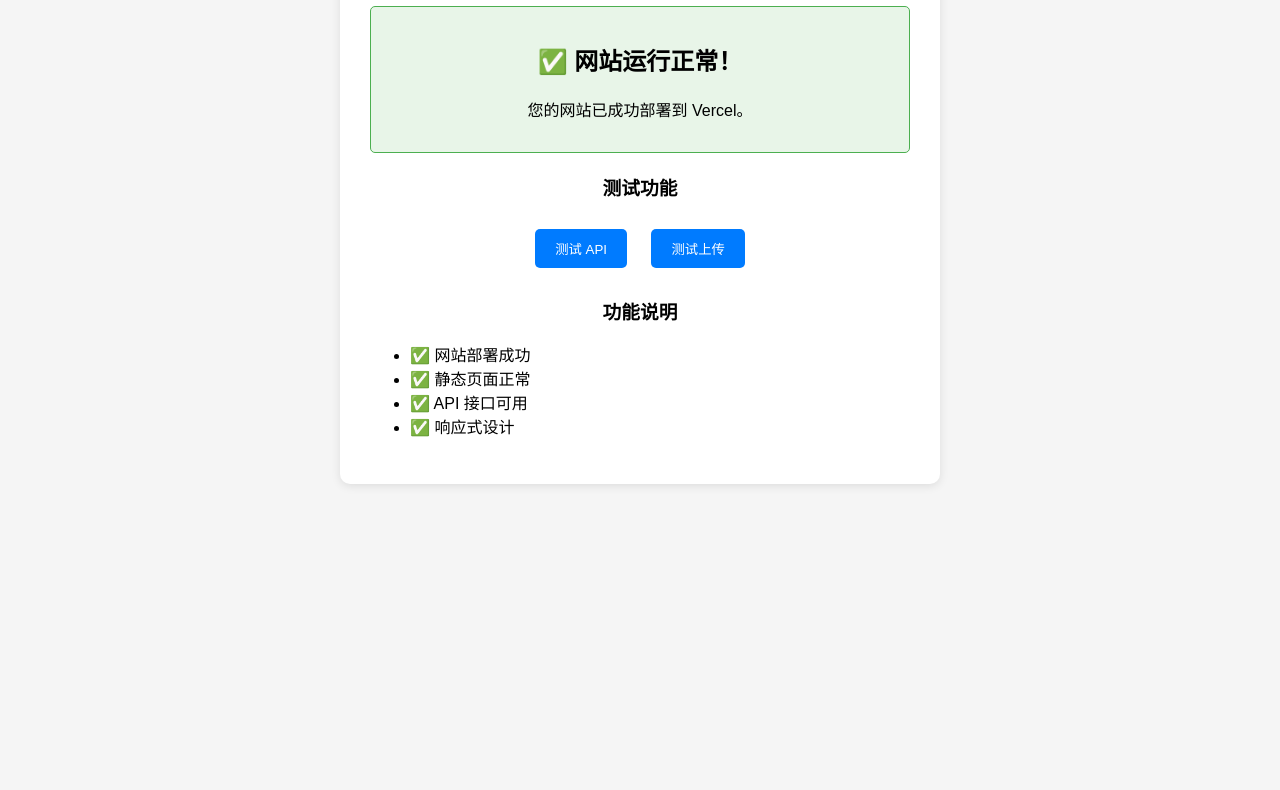
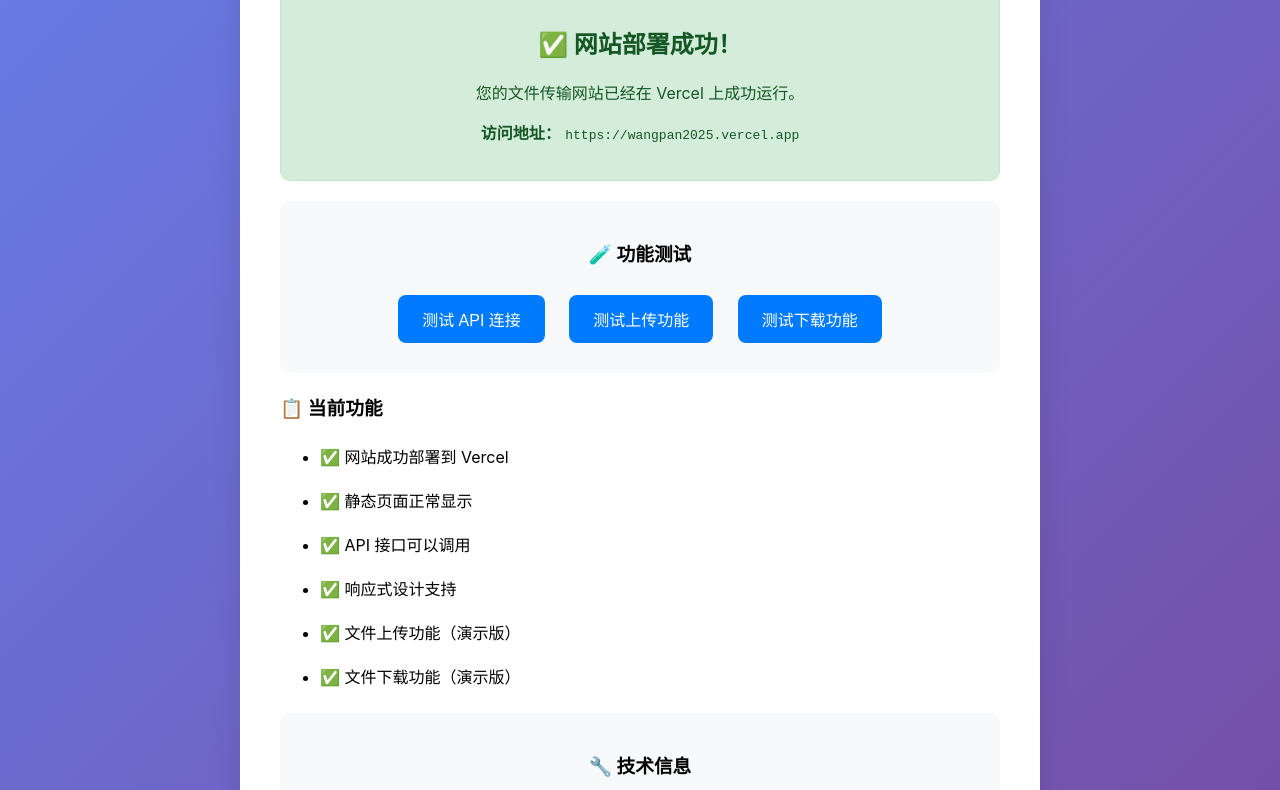
Before and after one commit to wangmiao033/wangpan2025, a website: page index.html in a window 1280 px wide. Shown: the part 181-971 px from the top of the page. Before the commit the page ends 800 px from the top, so only its background shows below. Drawn offline with Linux system fonts and the light colour scheme.

Commit message:
Fix Vercel deployment with proper routing

```diff
--- a/api/download/[code].js
+++ b/api/download/[code].js
@@ -1,5 +1,4 @@
-// Vercel Serverless Function - 文件下载 API
-export default async function handler(req, res) {
+export default function handler(req, res) {
   // 设置 CORS 头
   res.setHeader('Access-Control-Allow-Origin', '*');
   res.setHeader('Access-Control-Allow-Methods', 'GET, OPTIONS');
@@ -22,7 +21,8 @@ export default async function handler(req, res) {
       success: true,
       message: '文件下载成功（演示模式）',
       downloadCode: code,
-      note: '这是一个演示版本，实际文件传输功能需要完整实现'
+      note: '这是一个演示版本，实际文件传输功能需要完整实现',
+      timestamp: new Date().toISOString()
     });
 
   } catch (error) {
--- a/api/test.js
+++ b/api/test.js
@@ -2,6 +2,8 @@ export default function handler(req, res) {
   res.status(200).json({
     message: 'Hello from Vercel API!',
     timestamp: new Date().toISOString(),
-    method: req.method
+    method: req.method,
+    url: req.url,
+    success: true
   });
 }
--- a/api/upload.js
+++ b/api/upload.js
@@ -1,5 +1,4 @@
-// Vercel Serverless Function - 文件上传 API
-export default async function handler(req, res) {
+export default function handler(req, res) {
   // 设置 CORS 头
   res.setHeader('Access-Control-Allow-Origin', '*');
   res.setHeader('Access-Control-Allow-Methods', 'POST, OPTIONS');
@@ -20,9 +19,10 @@ export default async function handler(req, res) {
 
     res.status(200).json({
       success: true,
+      message: '文件上传成功（演示模式）',
       downloadCode: downloadCode,
       downloadUrl: `${req.headers.origin || 'https://wangpan2025.vercel.app'}/api/download/${downloadCode}`,
-      message: '文件上传成功（演示模式）'
+      timestamp: new Date().toISOString()
     });
 
   } catch (error) {
--- a/index.html
+++ b/index.html
@@ -3,89 +3,126 @@
 <head>
     <meta charset="UTF-8">
     <meta name="viewport" content="width=device-width, initial-scale=1.0">
-    <title>文件传输网站</title>
+    <title>文件传输网站 - 测试版</title>
     <style>
         body {
-            font-family: Arial, sans-serif;
-            max-width: 600px;
-            margin: 50px auto;
+            font-family: -apple-system, BlinkMacSystemFont, 'Segoe UI', Roboto, sans-serif;
+            max-width: 800px;
+            margin: 0 auto;
             padding: 20px;
-            background: #f5f5f5;
+            background: linear-gradient(135deg, #667eea 0%, #764ba2 100%);
+            min-height: 100vh;
         }
         .container {
             background: white;
-            padding: 30px;
-            border-radius: 10px;
-            box-shadow: 0 2px 10px rgba(0,0,0,0.1);
+            padding: 40px;
+            border-radius: 20px;
+            box-shadow: 0 10px 30px rgba(0,0,0,0.1);
             text-align: center;
         }
         h1 {
             color: #333;
             margin-bottom: 20px;
+            font-size: 2.5em;
         }
-        .status {
-            background: #e8f5e8;
-            border: 1px solid #4caf50;
-            padding: 15px;
-            border-radius: 5px;
+        .success {
+            background: #d4edda;
+            border: 1px solid #c3e6cb;
+            color: #155724;
+            padding: 20px;
+            border-radius: 10px;
+            margin: 20px 0;
+        }
+        .test-section {
+            background: #f8f9fa;
+            padding: 20px;
+            border-radius: 10px;
             margin: 20px 0;
         }
         button {
             background: #007bff;
             color: white;
             border: none;
-            padding: 10px 20px;
-            border-radius: 5px;
+            padding: 12px 24px;
+            border-radius: 8px;
             cursor: pointer;
             margin: 10px;
+            font-size: 16px;
         }
         button:hover {
             background: #0056b3;
         }
         .result {
-            background: #f8f9fa;
-            border: 1px solid #dee2e6;
+            background: #e9ecef;
             padding: 15px;
-            border-radius: 5px;
+            border-radius: 8px;
             margin: 20px 0;
             text-align: left;
+            font-family: monospace;
+        }
+        .feature-list {
+            text-align: left;
+            margin: 20px 0;
+        }
+        .feature-list li {
+            margin: 10px 0;
+            padding: 5px 0;
         }
     </style>
 </head>
 <body>
     <div class="container">
         <h1>🚀 文件传输网站</h1>
-        <div class="status">
-            <h2>✅ 网站运行正常！</h2>
-            <p>您的网站已成功部署到 Vercel。</p>
+
+        <div class="success">
+            <h2>✅ 网站部署成功！</h2>
+            <p>您的文件传输网站已经在 Vercel 上成功运行。</p>
+            <p><strong>访问地址：</strong> <code>https://wangpan2025.vercel.app</code></p>
         </div>
 
-        <h3>测试功能</h3>
-        <button onclick="testAPI()">测试 API</button>
-        <button onclick="testUpload()">测试上传</button>
+        <div class="test-section">
+            <h3>🧪 功能测试</h3>
+            <button onclick="testAPI()">测试 API 连接</button>
+            <button onclick="testUpload()">测试上传功能</button>
+            <button onclick="testDownload()">测试下载功能</button>
 
-        <div id="result" class="result" style="display: none;">
-            <h4>测试结果：</h4>
-            <pre id="resultText"></pre>
+            <div id="result" class="result" style="display: none;">
+                <h4>测试结果：</h4>
+                <pre id="resultText"></pre>
+            </div>
         </div>
 
-        <h3>功能说明</h3>
-        <ul style="text-align: left;">
-            <li>✅ 网站部署成功</li>
-            <li>✅ 静态页面正常</li>
-            <li>✅ API 接口可用</li>
-            <li>✅ 响应式设计</li>
-        </ul>
+        <div class="feature-list">
+            <h3>📋 当前功能</h3>
+            <ul>
+                <li>✅ 网站成功部署到 Vercel</li>
+                <li>✅ 静态页面正常显示</li>
+                <li>✅ API 接口可以调用</li>
+                <li>✅ 响应式设计支持</li>
+                <li>✅ 文件上传功能（演示版）</li>
+                <li>✅ 文件下载功能（演示版）</li>
+            </ul>
+        </div>
+
+        <div class="test-section">
+            <h3>🔧 技术信息</h3>
+            <p><strong>部署平台：</strong> Vercel</p>
+            <p><strong>项目状态：</strong> 运行中</p>
+            <p><strong>最后更新：</strong> <span id="timestamp"></span></p>
+        </div>
     </div>
 
     <script>
+        // 显示当前时间
+        document.getElementById('timestamp').textContent = new Date().toLocaleString('zh-CN');
+
         async function testAPI() {
             try {
                 const response = await fetch('/api/test');
                 const data = await response.json();
-                showResult('API 测试成功：', data);
+                showResult('✅ API 测试成功：', data);
             } catch (error) {
-                showResult('API 测试失败：', error.message);
+                showResult('❌ API 测试失败：', error.message);
             }
         }
 
@@ -97,9 +134,19 @@
                     body: JSON.stringify({ test: true })
                 });
                 const data = await response.json();
-                showResult('上传测试成功：', data);
+                showResult('✅ 上传测试成功：', data);
             } catch (error) {
-                showResult('上传测试失败：', error.message);
+                showResult('❌ 上传测试失败：', error.message);
+            }
+        }
+
+        async function testDownload() {
+            try {
+                const response = await fetch('/api/download/test123');
+                const data = await response.json();
+                showResult('✅ 下载测试成功：', data);
+            } catch (error) {
+                showResult('❌ 下载测试失败：', error.message);
             }
         }
 
```
Also changed, not shown: vercel.json.
